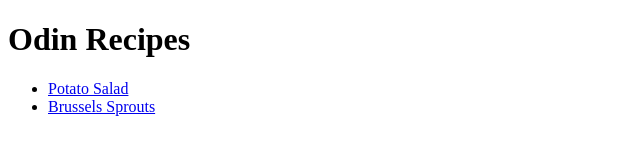
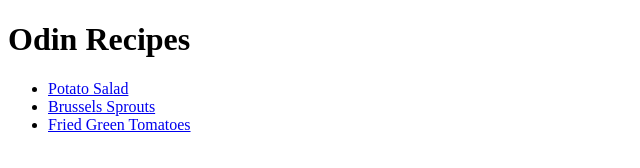
Before and after one commit to Kitteh3/odin-recipes, a plain HTML site: page index.html in a window 1280 px wide. Shown: the whole page, without its empty margins (0-640 px from the left). Drawn offline with Linux system fonts and the light colour scheme.

Commit message:
Add Fried Green Tomatoes to link list

```diff
--- a/index.html
+++ b/index.html
@@ -9,6 +9,7 @@
         <ul>
             <li> <a href="./recipes/potato-salad.html">Potato Salad</a></li>
             <li><a href="./recipes/brussels-sprouts.html">Brussels Sprouts</a></li>
+            <li><a href="./recipes/fried-green-tomatoes.html">Fried Green Tomatoes</a></li>
         </ul>
 
     </body>
```
